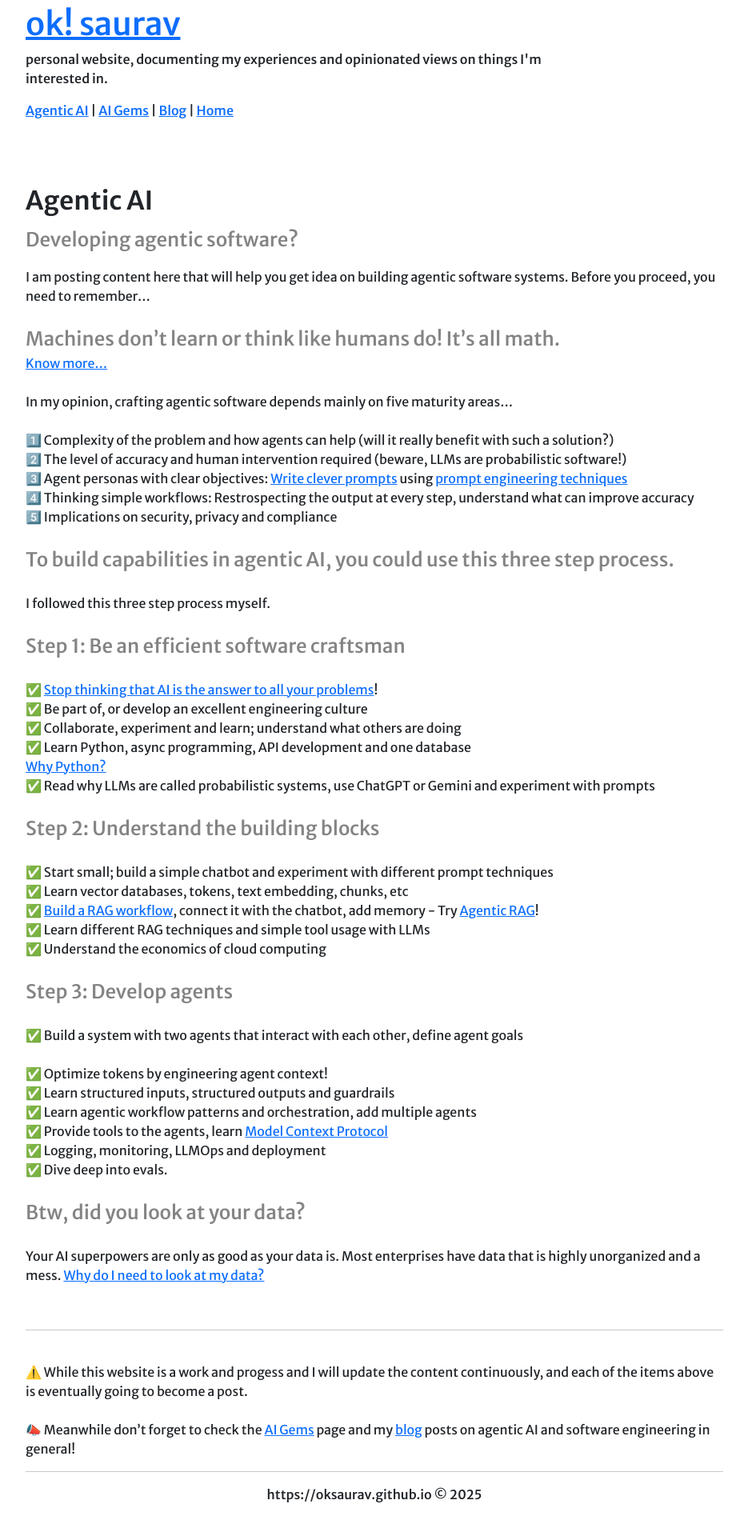
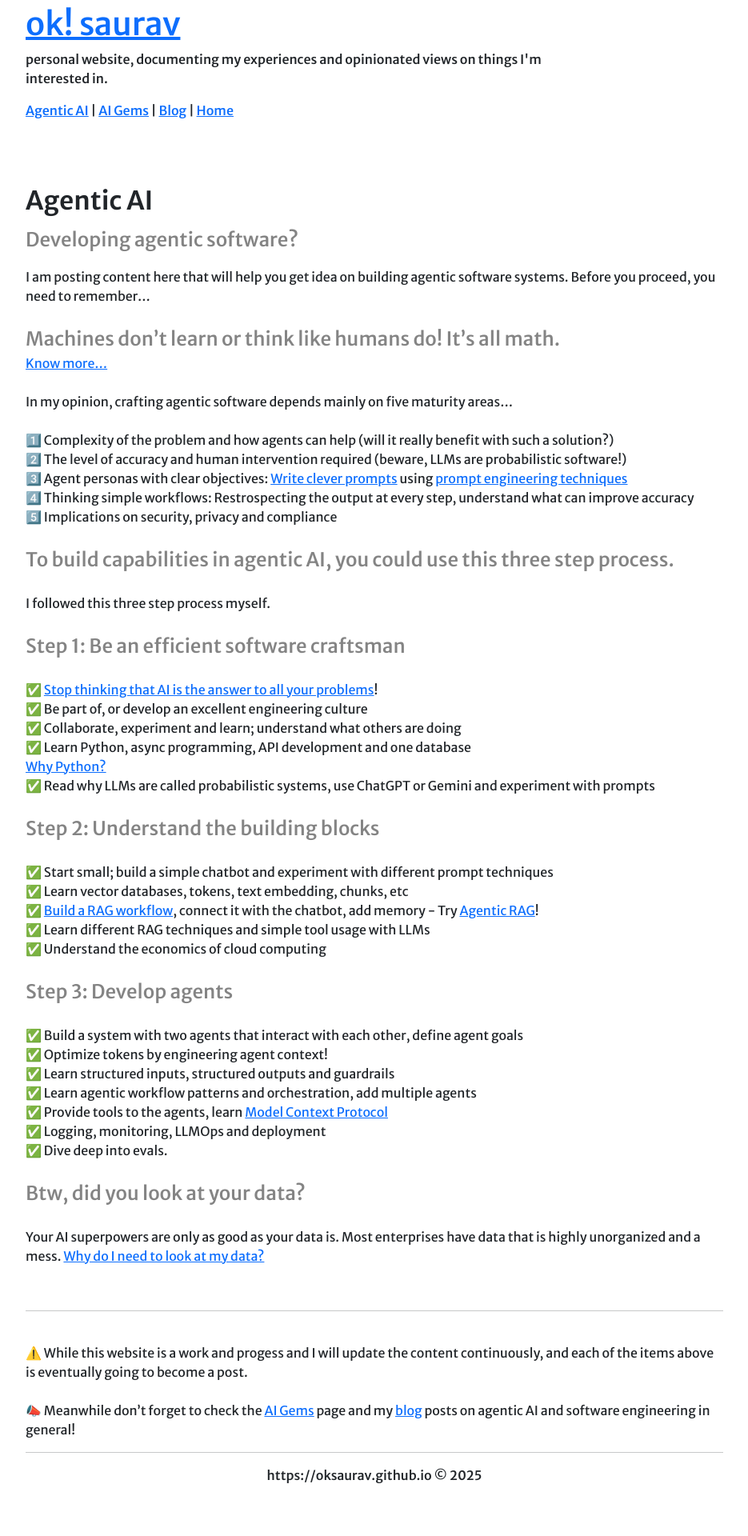
Before and after one commit to coffeeml/coffeeml.github.io, a Jekyll site: the page built from _pages/agentic-ai.markdown, in a window 1280 px wide. Shown: the whole page at 80% size, without its empty margins (172-1107 px from the left). Built offline with Jekyll 4.4.1, drawn with Linux system fonts in a browser that asks for light colours; nearby versions of some CDN libraries; after the commit the page ends 1896 px from its top, so only the background shows below that.

```diff
--- a/_pages/agentic-ai.markdown
+++ b/_pages/agentic-ai.markdown
@@ -57,7 +57,7 @@ I followed this three step process myself.
 <span class="important">Step 3: Develop agents</span>
 <br />
 <br />
-✅ Build a system with two agents that interact with each other, define agent goals<br />\
+✅ Build a system with two agents that interact with each other, define agent goals<br />
 ✅ Optimize tokens by engineering agent context!<br />
 ✅ Learn structured inputs, structured outputs and guardrails<br />
 ✅ Learn agentic workflow patterns and orchestration, add multiple agents<br />
```
